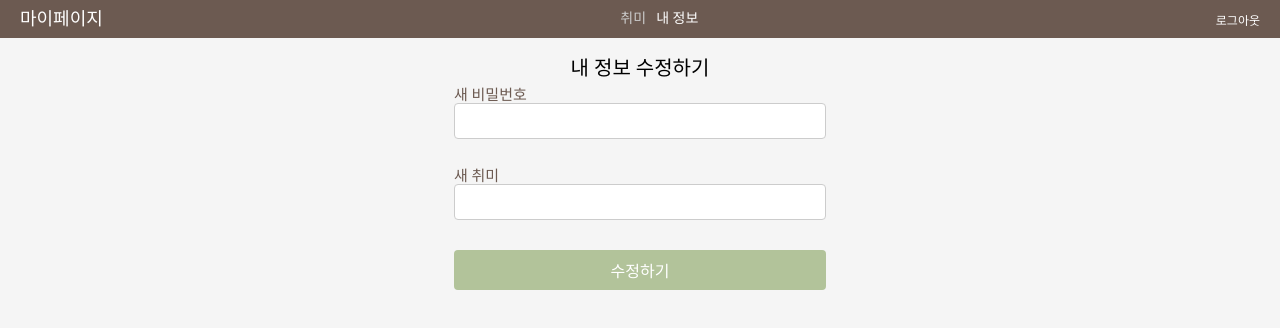
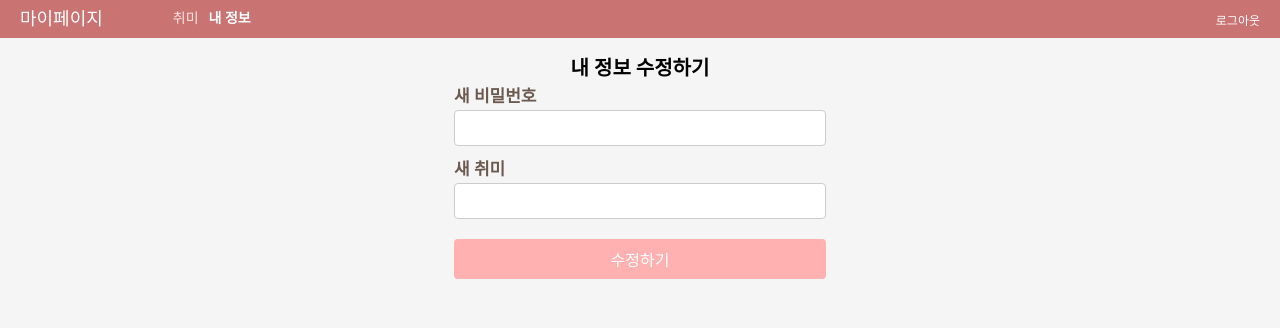
Before and after one commit to AND-SOPT-WEB/YoungKyungBae, a React (Vite) app in the folder week4/homework/: page /mypage/my-info in a window 1280 px wide. Shown: the top 328 px of the page. Built offline with nearby package versions, Linux system fonts and the light colour scheme; no server answers.

Commit message:
fix: 색상 및 크기 스타일 변경

```diff
--- a/week4/homework/src/components/Button.tsx
+++ b/week4/homework/src/components/Button.tsx
@@ -1,4 +1,5 @@
 import styled from "@emotion/styled";
+import { Theme } from '../styles/theme';
 
 interface ButtonProps {
     children: React.ReactNode;
@@ -17,8 +18,9 @@ const Button = ({ children, onClick, disabled = false }: ButtonProps) => {
 const StyledButton = styled.button`
     width: 100%;
     padding: 0.8rem;
-    background-color: #b2c39a;
-    color: #fff;
+    margin: 0.5rem 0;
+    background-color: ${Theme.color.pink};
+    color: ${Theme.color.white};
     border: none;
     border-radius: 4px;
     font-size: 1.6rem;
@@ -26,7 +28,7 @@ const StyledButton = styled.button`
     transition: background-color 0.3s ease;
 
     &:hover {
-        background-color: #98ad80;
+        background-color: ${Theme.color.boldPink};
     }
 
     &:disabled {
--- a/week4/homework/src/components/Input.tsx
+++ b/week4/homework/src/components/Input.tsx
@@ -21,7 +21,7 @@ const Input = ({ type = "text", placeholder, value, onChange }: InputProps) => {
 const StyledInput = styled.input`
     width: 100%;
     padding: 0.8rem;
-    margin-bottom: 1rem;
+    margin: 0.5rem 0;
     border: 1px solid #ccc;
     border-radius: 4px;
     font-size: 1.6rem;
--- a/week4/homework/src/components/MyPage/Hobby.tsx
+++ b/week4/homework/src/components/MyPage/Hobby.tsx
@@ -38,7 +38,7 @@ const Hobby = () => {
             <Title>취미</Title>
             <Section>
                 <Subtitle>나의 취미</Subtitle>
-                <p>{myHobby}</p>
+                <HobbyInfo>{myHobby}</HobbyInfo>
             </Section>
             <Section>
                 <Subtitle>다른 사람들의 취미</Subtitle>
@@ -48,7 +48,7 @@ const Hobby = () => {
                     onChange={(e) => setUserNo(e.target.value)}
                 />
                 <Button onClick={() => handleSearch()}>검색</Button>
-                {searchedHobby != null && <p>{userNo}번 사용자의 취미: {searchedHobby}</p>}
+                {searchedHobby != null && <HobbyInfo>{userNo}번 사용자의 취미: {searchedHobby}</HobbyInfo>}
             </Section>
         </Container>
     );
@@ -66,6 +66,7 @@ const Title = styled.h2`
     display: flex;
     justify-content: center;
     font-size: 2rem;
+    font-weight: bold;
     margin-bottom: 1rem;
 `;
 
@@ -74,6 +75,11 @@ const Section = styled.article`
 `;
 
 const Subtitle = styled.h3`
-    font-size: 1.5rem;
+    font-size: 1.7rem;
+    font-weight: bold;
     color: #6c5a51;
 `;
+
+const HobbyInfo = styled.p`
+    font-size: 1.5rem;
+`
--- a/week4/homework/src/components/MyPage/MyInformation.tsx
+++ b/week4/homework/src/components/MyPage/MyInformation.tsx
@@ -67,14 +67,16 @@ const Title = styled.h2`
     display: flex;
     justify-content: center;
     font-size: 2rem;
+    font-weight: bold;
     margin-bottom: 1rem;
 `;
 
 const Section = styled.article`
-    margin-bottom: 2rem;
+    margin-bottom: 1rem;
 `;
 
 const Subtitle = styled.h3`
-    font-size: 1.5rem;
+    font-size: 1.7rem;
+    font-weight: bold;
     color: #6c5a51;
 `;
--- a/week4/homework/src/components/SignUpSteps/HobbyStep.tsx
+++ b/week4/homework/src/components/SignUpSteps/HobbyStep.tsx
@@ -1,6 +1,8 @@
 import { useState } from "react";
 import Input from "../Input";
 import Button from "../Button";
+import styled from '@emotion/styled';
+import { Theme } from '../../styles/theme';
 
 interface HobbyStepProps {
     onSubmit: (hobby: string) => void;
@@ -13,7 +15,7 @@ const HobbyStep = ({ onSubmit }: HobbyStepProps) => {
 
     return (
         <>
-            <h2>취미</h2>
+            <Subtitle>취미</Subtitle>
             <Input
                 placeholder="취미를 입력해주세요"
                 value={hobby}
@@ -28,3 +30,9 @@ const HobbyStep = ({ onSubmit }: HobbyStepProps) => {
 };
 
 export default HobbyStep;
+
+const Subtitle = styled.h2`
+    ${Theme.font.medium}
+    margin-bottom: 1rem;
+    color: #6c5a51;
+`;
--- a/week4/homework/src/components/SignUpSteps/NameStep.tsx
+++ b/week4/homework/src/components/SignUpSteps/NameStep.tsx
@@ -1,6 +1,8 @@
 import { useState } from "react";
 import Input from "../Input";
 import Button from "../Button";
+import styled from '@emotion/styled';
+import { Theme } from '../../styles/theme';
 
 interface NameStepProps {
     onNext: (username: string) => void;
@@ -13,7 +15,7 @@ const NameStep = ({ onNext }: NameStepProps) => {
 
     return (
         <>
-            <h2>이름</h2>
+            <Subtitle>이름</Subtitle>
             <Input
                 placeholder="이름을 입력해주세요"
                 value={username}
@@ -29,3 +31,9 @@ const NameStep = ({ onNext }: NameStepProps) => {
 
 
 export default NameStep;
+
+const Subtitle = styled.h2`
+    ${Theme.font.medium}
+    margin-bottom: 1rem;
+    color: #6c5a51;
+`;
--- a/week4/homework/src/components/SignUpSteps/PasswordStep.tsx
+++ b/week4/homework/src/components/SignUpSteps/PasswordStep.tsx
@@ -1,6 +1,8 @@
 import { useState } from "react";
 import Input from "../Input";
 import Button from "../Button";
+import styled from '@emotion/styled';
+import { Theme } from '../../styles/theme';
 
 interface PasswordStepProps {
     onNext: (password: string) => void;
@@ -14,7 +16,7 @@ const PasswordStep = ({ onNext }: PasswordStepProps) => {
 
     return (
         <>
-            <h2>비밀번호</h2>
+            <Subtitle>비밀번호</Subtitle>
             <Input
                 placeholder="비밀번호를 입력해주세요"
                 type="password"
@@ -39,3 +41,9 @@ const PasswordStep = ({ onNext }: PasswordStepProps) => {
 };
 
 export default PasswordStep;
+
+const Subtitle = styled.h2`
+    ${Theme.font.medium}
+    margin-bottom: 1rem;
+    color: #6c5a51;
+`;
--- a/week4/homework/src/pages/Login.tsx
+++ b/week4/homework/src/pages/Login.tsx
@@ -4,6 +4,7 @@ import Input from "../components/Input";
 import Button from "../components/Button";
 import { useState } from "react";
 import { postLogin } from '../apis/userApi';
+import { Theme } from '../styles/theme';
 
 const Login = () => {
     const navigate = useNavigate();
@@ -56,17 +57,20 @@ const LoginContainer = styled.main`
 `;
 
 const Title = styled.h1`
-    font-size: 2.4rem;
+    ${Theme.font.large}
+    font-weight: bold;
     margin-bottom: 2rem;
+    color: ${Theme.color.black};
 `;
 
 const SignUpLink = styled.article`
+    ${Theme.font.small}
     margin-top: 1rem;
     color: #B7B7B7;
     cursor: pointer;
     text-decoration: underline;
     &:hover {
-        color: #5e479e;
+        color: #B03052;
     }
 `;
 
--- a/week4/homework/src/pages/MyPage.tsx
+++ b/week4/homework/src/pages/MyPage.tsx
@@ -1,6 +1,7 @@
 // src/pages/MyPage.tsx
 import { NavLink, Outlet, useNavigate } from "react-router-dom";
 import styled from "@emotion/styled";
+import { Theme } from '../styles/theme';
 
 const MyPage = () => {
     const navigate = useNavigate();
@@ -13,11 +14,14 @@ const MyPage = () => {
     return (
         <MyPageContainer>
             <Header>
-                <Title>마이페이지</Title>
-                <Nav>
-                    <StyledNavLink to="/mypage/hobby">취미</StyledNavLink>
-                    <StyledNavLink to="/mypage/my-info">내 정보</StyledNavLink>
-                </Nav>
+                <Container>
+                    <Title>마이페이지</Title>
+                    <Nav>
+                        <StyledNavLink to="/mypage/hobby">취미</StyledNavLink>
+                        <StyledNavLink to="/mypage/my-info">내 정보</StyledNavLink>
+                    </Nav>
+                </Container>
+
                 <LogoutButton onClick={handleLogout}>로그아웃</LogoutButton>
             </Header>
             <Content>
@@ -40,12 +44,18 @@ const Header = styled.header`
     align-items: center;
     justify-content: space-between;
     padding: 1rem 2rem;
-    background-color: #6c5a51;
+    background-color: ${Theme.color.boldPink};
 `;
+
+const Container = styled.div`
+    display: flex;
+    align-items: center;
+    gap: 7rem;
+`
 
 const Title = styled.h1`
     font-size: 1.8rem;
-    color: #fff;
+    color: ${Theme.color.white};
 `;
 
 const Nav = styled.nav`
@@ -54,16 +64,17 @@ const Nav = styled.nav`
 `;
 
 const StyledNavLink = styled(NavLink)`
-    color: #ccc;
+    color: #FFE3E3;
     font-size: 1.4rem;
     text-decoration: none;
 
     &.active {
-        color: #fff;
+        color: ${Theme.color.white};
+        font-weight: bold;
     }
 
     &:hover {
-        color: #fff;
+        color: ${Theme.color.white};
     }
 `;
 
--- a/week4/homework/src/pages/SignUp.tsx
+++ b/week4/homework/src/pages/SignUp.tsx
@@ -5,6 +5,7 @@ import NameStep from "../components/SignUpSteps/NameStep";
 import PasswordStep from '../components/SignUpSteps/PasswordStep';
 import HobbyStep from '../components/SignUpSteps/HobbyStep';
 import { postSignup } from '../apis/userApi';
+import { Theme } from '../styles/theme';
 
 const SignUp = () => {
     const navigate = useNavigate();
@@ -56,8 +57,8 @@ const SignUpContainer = styled.main`
 `;
 
 const Title = styled.h1`
-    font-size: 2.4rem;
-    margin-bottom: 2rem;
+    ${Theme.font.large}
+    margin-bottom: 4rem;
 `;
 
 const InputContainer = styled.section`
@@ -69,14 +70,14 @@ const LoginLinkContainer = styled.article`
     justify-content: center;
     gap: 0.8em;
     margin-top: 1rem;
-
+    ${Theme.font.small}
 `
 
 const LoginLink = styled.article`
     color: #AB886D;
     cursor: pointer;
     &:hover {
-        color: #9A7E6F;
+        color: #B03052;
     }
 `;
 
--- a/week4/homework/src/styles/theme.ts
+++ b/week4/homework/src/styles/theme.ts
@@ -3,22 +3,27 @@ import { css } from "@emotion/react";
 const color = {
     black: "#17171a",
     white: "#fff",
+    pink: "#FFB0B0",
+    boldPink: "#CA7373",
 };
 
 const font = {
     large: css`
-        font-size: 1.8rem;
+        font-size: 2.4rem;
+        font-weight: bold;
+        line-height: 0;
+    `,
+    medium: css`
+        font-size: 2rem;
         font-weight: 500;
         line-height: 0;
     `,
-    medium: css`
-        font-size: 1.4rem;
-        font-weight: 400;
-        line-height: 0;
-    `,
+    small: css`
+        font-size: 1.2rem;
+    `
 };
 
-    export const Theme = {
+export const Theme = {
     color,
     font,
 };
```
